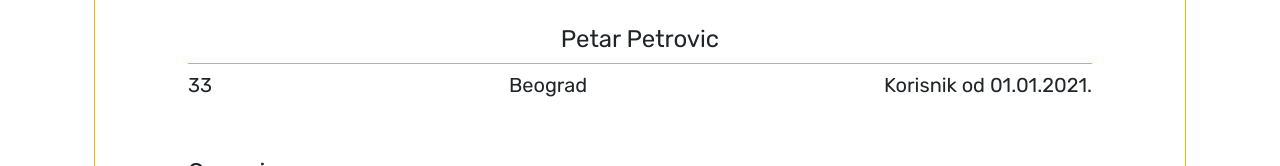
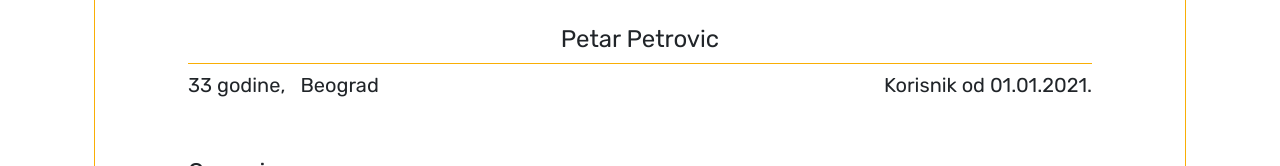
Before and after one commit to udomiljubimca/udomiljubimca-frontend, a React (Create React App) app in the folder frontend/: page /profil/1 in a window 1280 px wide. Shown: the part 490-656 px from the top of the page. Built offline with nearby package versions, Linux system fonts and the light colour scheme.

Commit message:
user details layout fix

```diff
--- a/frontend/src/components/UserProfile/UserProfile.css
+++ b/frontend/src/components/UserProfile/UserProfile.css
@@ -41,6 +41,7 @@
 .user-profile__details {
   display: flex;
   justify-content: space-between;
+  align-items: flex-start;
   line-height: 30px;
   margin-top: 6px;
 }
@@ -48,6 +49,12 @@
 .user-profile__details p {
   font-size: 20px;
 }
+
+.user-profile__details > div > p:first-of-type,
+.user-profile__details .easy-edit-wrapper {
+  margin-right: 15px;
+}
+
 
 .user-profile__about {
   margin-top: 40px;
--- a/frontend/src/components/UserProfile/UserProfile.js
+++ b/frontend/src/components/UserProfile/UserProfile.js
@@ -20,8 +20,6 @@ function UserProfile({ userData, isUserView }) {
     console.log(e);
   }
 
-
-
   return (
     <section className="user-profile container">
       <h1 className="page-title mt-4">PROFIL KORISNIKA</h1>
@@ -36,6 +34,7 @@ function UserProfile({ userData, isUserView }) {
         </div>
 
         <div className="user-profile__details">
+          <div className="d-flex">
             {isEditing ?
               <EasyEdit
                 type="text"
@@ -46,9 +45,9 @@ function UserProfile({ userData, isUserView }) {
                 cancelButtonLabel={<AiOutlineClose />}
                 attributes={{ name: "age", id: 'age' }}
               /> :
-            <p>{userData.age}</p>
+              <p>{userData.age} godine,</p>
             }
-
+            <br />
             {isEditing ?
               <EasyEdit
                 type="text"
@@ -61,6 +60,7 @@ function UserProfile({ userData, isUserView }) {
               /> :
               <p>{userData.location}</p>
             }
+          </div>
           <p>Korisnik od {userData.registrationDate}.</p>
         </div>
 
```
Lines whose indentation alone changed are shown as unchanged.
